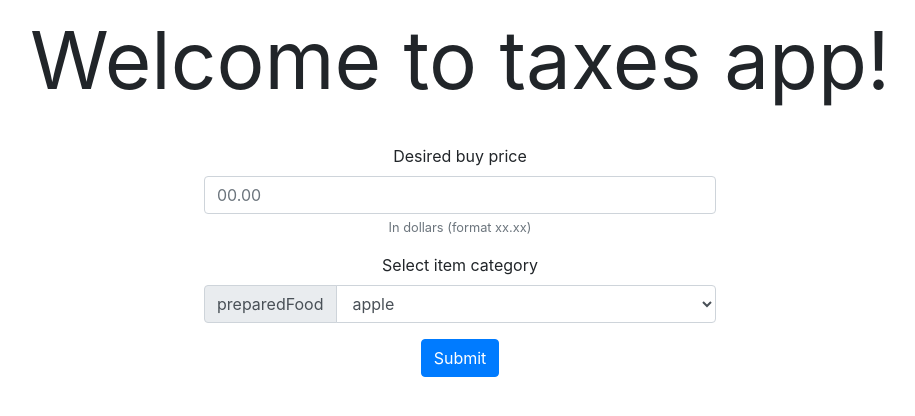
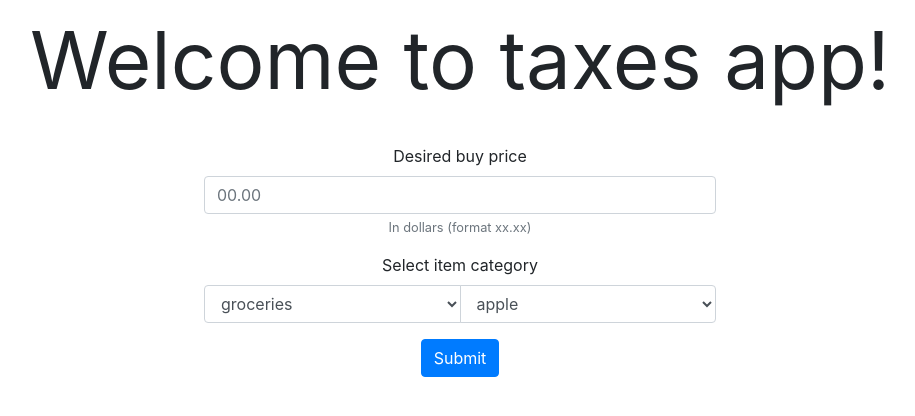
Before and after one commit to IIS-ZPI/ZPI_2020_MenInBlack, a React (Create React App) app in the folder taxes-app/: page / in a window 1280 px wide. Shown: the top 416 px of the page, without its empty margins (180-1095 px from the left). Built offline with nearby package versions, Linux system fonts and the light colour scheme; data requests are answered from the project's data file.

Commit message:
#56-redesigned-choosing-product-system

```diff
--- a/taxes-app/src/components/FormComponent.jsx
+++ b/taxes-app/src/components/FormComponent.jsx
@@ -3,7 +3,8 @@ import Form from 'react-bootstrap/Form'
 import Button from 'react-bootstrap/Button'
 import InputGroup from 'react-bootstrap/InputGroup'
 
-const categoriesApi = "http://localhost:4000/products"
+const productsApi = "http://localhost:4000/products"
+const categoriesApi = "http://localhost:4000/categories"
 
 class FormComponent extends Component {
 
@@ -12,17 +13,28 @@ class FormComponent extends Component {
         this.state = {
             amount: "00.00",
             products: [],
-            category: "preparedFood"
+            categories: [],
+            category: "groceries"
         };
     }
 
     componentDidMount = () => {
-        fetch(categoriesApi)
+        fetch(productsApi)
             .then(res => res.json())
             .then(
                 (result) => {
                     this.setState({
                         products: result
+                    })
+                });
+
+        fetch(categoriesApi)
+            .then(res => res.json())
+            .then(
+                (result) => {
+                    console.log(result);
+                    this.setState({
+                        categories: result
                     })
                 });
     }
@@ -36,12 +48,18 @@ class FormComponent extends Component {
     }
 
     onProductChange = (newProduct) => {
-        console.log(newProduct.target.value);
         this.setState({
             ...this.state,
             category: newProduct.target.value
         })
         this.props.categoryChange(newProduct.target.value);
+    }
+
+    onCategoryChange = (newCategory) => {
+        this.setState({
+            ...this.state,
+            category: newCategory.target.value
+        })
     }
 
     validate = () => {
@@ -73,16 +91,24 @@ class FormComponent extends Component {
                     <Form.Group controlId="exampleForm.ControlSelect1">
                         <Form.Label>Select item category</Form.Label>
                         <InputGroup>
-                            <InputGroup.Prepend>
-                                <InputGroup.Text id="inputGroupPrepend">{this.state.category}</InputGroup.Text>
-                            </InputGroup.Prepend>
+                            <Form.Control
+                                as="select"
+                                onChange={this.onCategoryChange}
+                            >
+                                {
+                                    this.state.categories.map((option, index) => {
+                                        return (<option key={index} value={option}>{option}</option>)
+                                    })
+                                }
+                            </Form.Control>
                             <Form.Control
                                 as="select"
                                 onChange={this.onProductChange}
                             >
                                 {
                                     this.state.products.map((option, index) => {
-                                        return (<option key={index} value={option.category}>{option.name}</option>)
+                                        if (option.category === this.state.category)
+                                            return (<option key={index} value={option.category}>{option.name}</option>)
                                     })
                                 }
                             </Form.Control>
```
